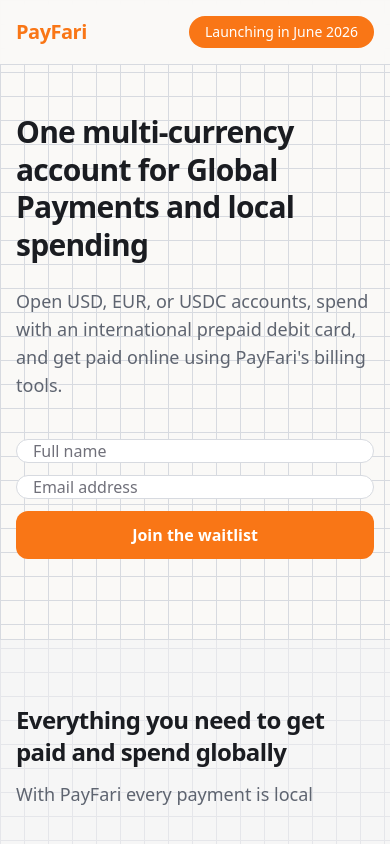
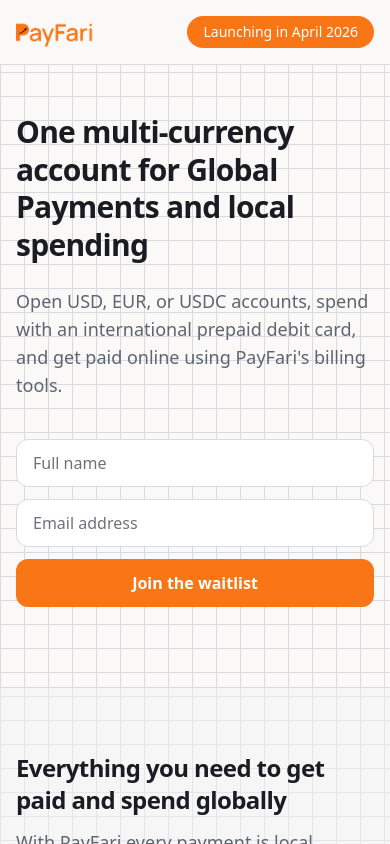
Before and after one commit to tnguruve/payfarihtml, a Next.js app: page / in a window 390 px wide. Shown: the top 844 px of the page. Built offline with nearby package versions, Linux system fonts and the light colour scheme.

Commit message:
Logo, April 2026, Kit fields, smooth scroll and mobile fixes

```diff
--- a/src/app/api/waitlist/route.ts
+++ b/src/app/api/waitlist/route.ts
@@ -21,12 +21,11 @@ export async function POST(request: NextRequest) {
       );
     }
 
-    // Most kit/form services accept form-urlencoded with email + name/first_name
+    // Kit (ConvertKit) expects email_address and fields[first_name]
     const formData = new URLSearchParams();
-    formData.append("email", email.trim());
+    formData.append("email_address", email.trim());
     if (name && typeof name === "string" && name.trim()) {
-      formData.append("name", name.trim());
-      formData.append("first_name", name.trim()); // some services expect first_name
+      formData.append("fields[first_name]", name.trim());
     }
 
     const res = await fetch(WAITLIST_FORM_URL, {
--- a/src/app/globals.css
+++ b/src/app/globals.css
@@ -37,10 +37,29 @@
   --color-foreground: var(--foreground);
 }
 
+html {
+  scroll-behavior: smooth;
+}
+
 body {
   background: var(--background);
   color: var(--foreground);
   font-family: var(--font-sans), system-ui, sans-serif;
+}
+
+/* Prevent jumpy scroll: leave space for sticky header when scrolling to #waitlist */
+#waitlist {
+  scroll-margin-top: 5.5rem;
+}
+
+/* Smoother taps on mobile, less double-zoom / jumpy UI */
+@media (pointer: coarse) {
+  a, button, input {
+    touch-action: manipulation;
+  }
+}
+.touch-manipulation {
+  touch-action: manipulation;
 }
 
 /* Subtle grid pattern like Figma design */
--- a/src/app/page.tsx
+++ b/src/app/page.tsx
@@ -74,6 +74,11 @@ const SERVICES: Array<{ title: string; description: string; icon: keyof typeof S
   { title: "Local payments", description: "Send and receive payments via local banks and mobile money.", icon: "mobile", image: "/services/images/Local%20payments.png" },
 ];
 
+function scrollToWaitlist(e: React.MouseEvent) {
+  e.preventDefault();
+  document.getElementById("waitlist")?.scrollIntoView({ behavior: "smooth", block: "start" });
+}
+
 export default function Home() {
   const [name, setName] = useState("");
   const [email, setEmail] = useState("");
@@ -107,11 +112,18 @@ export default function Home() {
       {/* Header */}
       <header className="sticky top-0 z-10 border-b border-[var(--border)] bg-[var(--background)]/95 backdrop-blur-sm">
         <div className="mx-auto flex h-16 max-w-6xl items-center justify-between px-4 sm:px-6 lg:px-8">
-          <a href="/" className="text-xl font-semibold tracking-tight text-[var(--primary)]">
-            PayFari
+          <a href="/" className="flex shrink-0 items-center">
+            <Image
+              src="/services/images/Logo.png"
+              alt="PayFari"
+              width={120}
+              height={32}
+              className="h-8 w-auto object-contain"
+              priority
+            />
           </a>
           <span className="rounded-full bg-[var(--primary)] px-4 py-1.5 text-sm font-medium text-[var(--primary-foreground)]">
-            Launching in June 2026
+            Launching in April 2026
           </span>
         </div>
       </header>
@@ -126,8 +138,8 @@ export default function Home() {
             Open USD, EUR, or USDC accounts, spend with an international prepaid debit card, and get paid online using PayFari&apos;s billing tools.
           </p>
 
-          {/* Waitlist form */}
-          <div id="waitlist" className="mt-10 max-w-2xl">
+          {/* Waitlist form - scroll-margin in globals.css for smooth anchor scroll */}
+          <div id="waitlist" className="mt-10 max-w-2xl scroll-mt-[5.5rem]">
             <form onSubmit={handleSubmit} className="flex flex-col gap-3 sm:flex-row sm:gap-3">
               <input
                 type="text"
@@ -136,7 +148,7 @@ export default function Home() {
                 placeholder="Full name"
                 required
                 disabled={status === "loading"}
-                className="h-12 flex-1 rounded-[var(--radius)] border border-[var(--border)] bg-[var(--input-bg)] px-4 text-[var(--foreground)] placeholder:text-[var(--placeholder)] focus:border-[var(--primary)] focus:outline-none focus:ring-2 focus:ring-[var(--primary)]/20 disabled:opacity-50"
+                className="min-h-[48px] flex-1 rounded-[var(--radius)] border border-[var(--border)] bg-[var(--input-bg)] px-4 text-[var(--foreground)] placeholder:text-[var(--placeholder)] focus:border-[var(--primary)] focus:outline-none focus:ring-2 focus:ring-[var(--primary)]/20 disabled:opacity-50 text-base"
               />
               <input
                 type="email"
@@ -145,12 +157,12 @@ export default function Home() {
                 placeholder="Email address"
                 required
                 disabled={status === "loading"}
-                className="h-12 flex-1 rounded-[var(--radius)] border border-[var(--border)] bg-[var(--input-bg)] px-4 text-[var(--foreground)] placeholder:text-[var(--placeholder)] focus:border-[var(--primary)] focus:outline-none focus:ring-2 focus:ring-[var(--primary)]/20 disabled:opacity-50"
+                className="min-h-[48px] flex-1 rounded-[var(--radius)] border border-[var(--border)] bg-[var(--input-bg)] px-4 text-[var(--foreground)] placeholder:text-[var(--placeholder)] focus:border-[var(--primary)] focus:outline-none focus:ring-2 focus:ring-[var(--primary)]/20 disabled:opacity-50 text-base"
               />
               <button
                 type="submit"
                 disabled={status === "loading"}
-                className="h-12 shrink-0 rounded-[var(--radius)] bg-[var(--primary)] px-6 font-semibold text-[var(--primary-foreground)] transition-colors hover:bg-[var(--primary-hover)] focus:outline-none focus:ring-2 focus:ring-[var(--primary)] focus:ring-offset-2 disabled:opacity-50"
+                className="min-h-[48px] min-w-[44px] shrink-0 rounded-[var(--radius)] bg-[var(--primary)] px-6 font-semibold text-[var(--primary-foreground)] transition-colors hover:bg-[var(--primary-hover)] focus:outline-none focus:ring-2 focus:ring-[var(--primary)] focus:ring-offset-2 disabled:opacity-50"
               >
                 {status === "loading" ? "Joining…" : "Join the waitlist"}
               </button>
@@ -204,7 +216,9 @@ export default function Home() {
           </h2>
           <a
             href="#waitlist"
-            className="mt-8 inline-block rounded-[var(--radius)] border-2 border-[var(--primary)] bg-white px-8 py-3 font-semibold text-[var(--primary)] shadow-sm transition-opacity hover:opacity-90"
+            onClick={scrollToWaitlist}
+            className="mt-8 inline-block min-h-[48px] min-w-[44px] rounded-[var(--radius)] border-2 border-white bg-white px-8 py-3 font-semibold text-[var(--primary)] shadow-sm transition-opacity hover:opacity-90"
+            aria-label="Scroll to join the waitlist form"
           >
             Join the waitlist
           </a>
@@ -214,8 +228,14 @@ export default function Home() {
       {/* Footer */}
       <footer className="border-t border-[var(--border)] px-4 py-10 sm:px-6 lg:px-8">
         <div className="mx-auto max-w-6xl">
-          <a href="/" className="text-lg font-semibold tracking-tight text-[var(--primary)]">
-            PayFari
+          <a href="/" className="flex items-center">
+            <Image
+              src="/services/images/Logo.png"
+              alt="PayFari"
+              width={100}
+              height={28}
+              className="h-7 w-auto object-contain"
+            />
           </a>
           <p className="mt-2 text-sm text-[var(--gray-600)]">
             Multi-currency accounts for global spending & local payments
```
Also changed, not shown: 2 other files (tests, documents, lock files or other folders).
